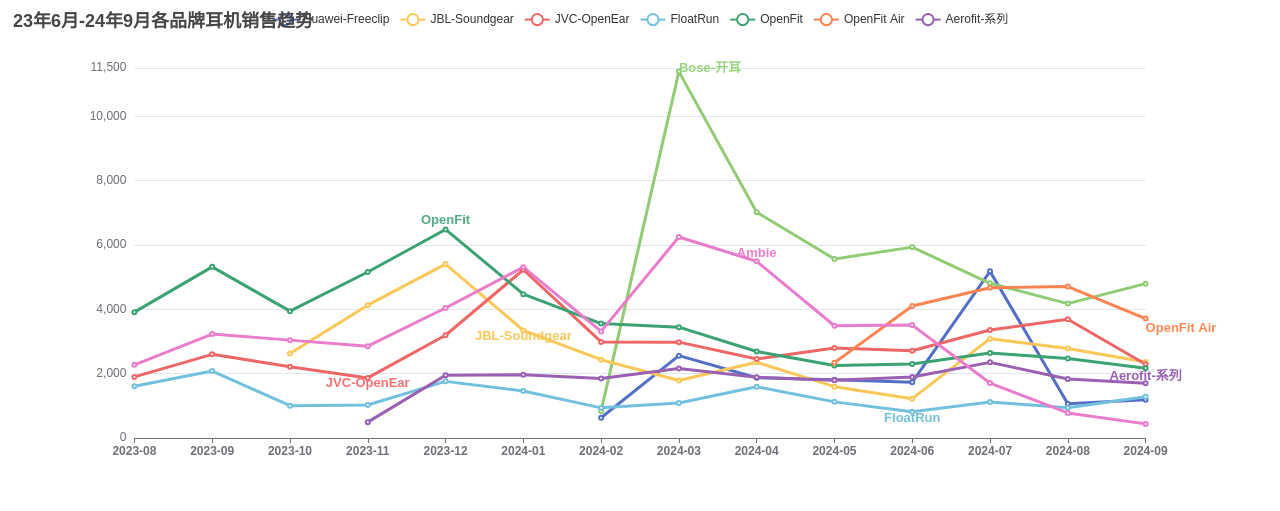
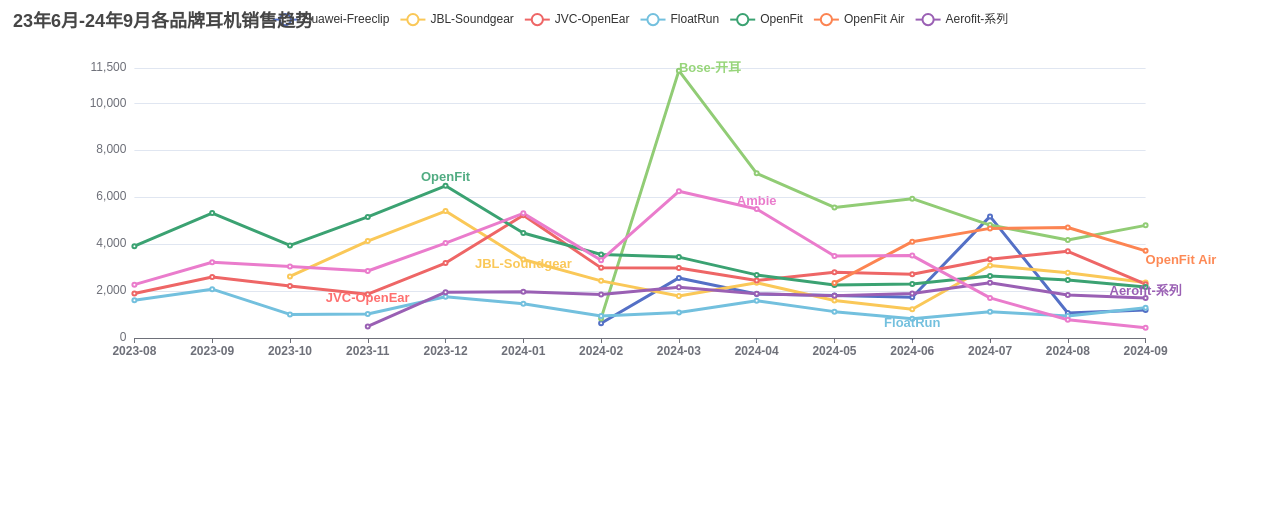
Before and after one commit to CleanTian20/echarts-demo, a plain HTML site: page index1.html in a window 1280 px wide. Drawn offline with Linux system fonts and the light colour scheme.

Commit message:
Update index1.html

```diff
--- a/index1.html
+++ b/index1.html
@@ -8,7 +8,7 @@
 </head>
 <body>
   <!-- 为 ECharts 准备一个 DOM -->
-  <div id="main" style="width: 100%; height: 500px;"></div>
+  <div id="main" style="width: 100%; height: 400px;"></div>
 
   <script type="text/javascript">
     // 基于准备好的dom，初始化echarts实例
```
